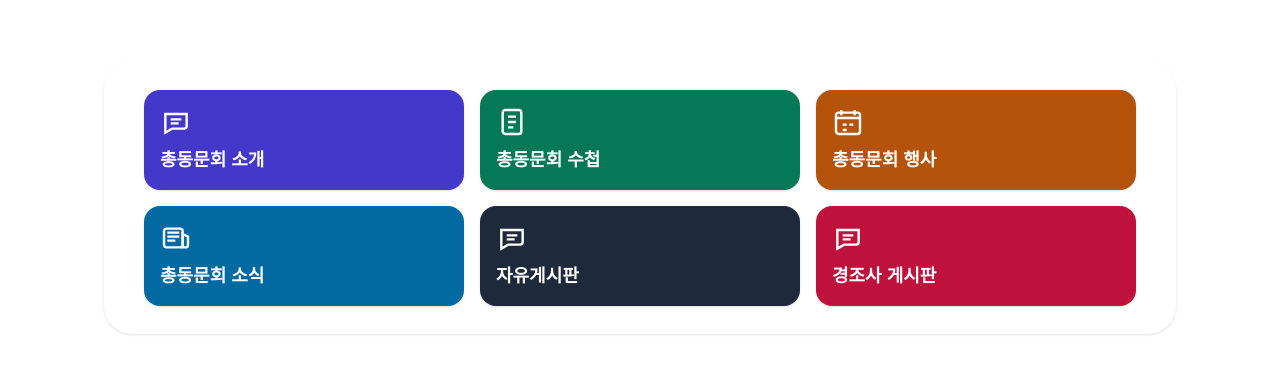
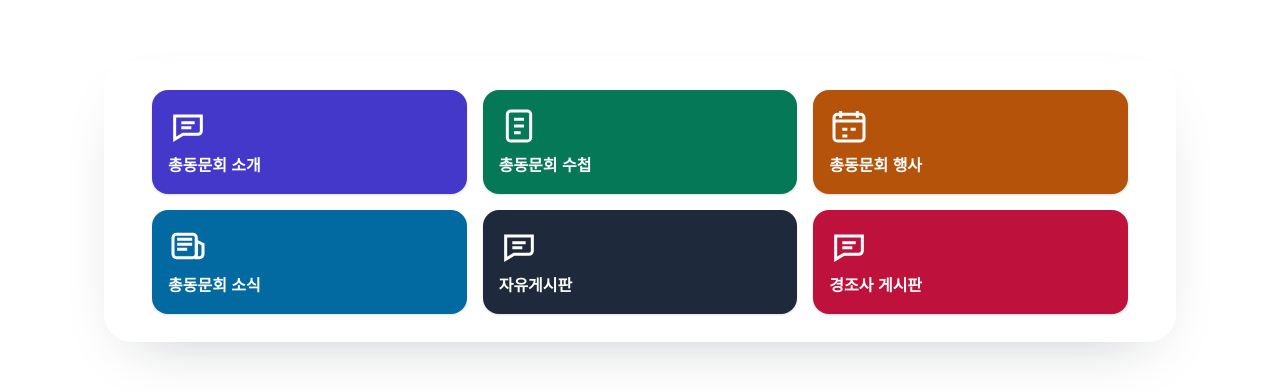
Before and after one commit to ginishuh/sogecon-app, a Next.js app in the folder apps/web/: page / in a window 1280 px wide. Shown: the part 486-878 px from the top of the page. Built offline with nearby package versions, Linux system fonts and the light colour scheme; no server answers; a web font is replaced by a local one.

Commit message:
docs: worklog — align quick actions container with hero; smaller labels

```diff
--- a/apps/web/app/globals.css
+++ b/apps/web/app/globals.css
@@ -292,9 +292,7 @@ a:focus-visible { outline: none; text-decoration: underline; }
 
 /* 홈: Quick Actions (2×2) */
 @layer components {
-  .home-quick-actions {
-    @apply rounded-3xl bg-white px-6 py-7 shadow-sm md:px-10;
-  }
+  .home-quick-actions { @apply rounded-3xl bg-white/95 px-5 py-7 shadow-soft md:px-12; }
 
   .home-quick-actions__grid { @apply grid grid-cols-3 gap-3 md:gap-4; }
 
@@ -302,9 +300,9 @@ a:focus-visible { outline: none; text-decoration: underline; }
     @apply flex flex-col justify-between rounded-2xl p-4 text-left shadow-sm transition hover:-translate-y-0.5 hover:shadow-soft focus-visible:ring-4 focus-visible:ring-brand-accent;
   }
 
-  .home-quick-actions__icon { @apply mb-2 inline-flex h-8 w-8 items-center justify-center text-white; }
+  .home-quick-actions__icon { @apply mb-2 inline-flex h-10 w-10 items-center justify-center text-white; }
 
-  .home-quick-actions__label { @apply font-menu text-base font-semibold md:text-lg; }
+  .home-quick-actions__label { @apply font-menu text-sm font-semibold md:text-base; }
 
   .home-quick-actions__desc { @apply hidden; }
 }
--- a/apps/web/components/home/quick-actions.tsx
+++ b/apps/web/components/home/quick-actions.tsx
@@ -21,7 +21,7 @@ const ACTIONS: QuickAction[] = [
 function ActionIcon({ label }: { label: string }) {
   // 간단한 일러스트 스타일의 라인 아이콘 — 장치/테마 무관하게 안전한 색/크기
   // 접근성: 장식 목적이므로 aria-hidden
-  const common = 'h-8 w-8';
+  const common = 'h-10 w-10';
   if (label.includes('수첩')) {
     // 주소록/카드
     return (
```
Also changed, not shown: 2 other files (tests, documents, lock files or other folders).
